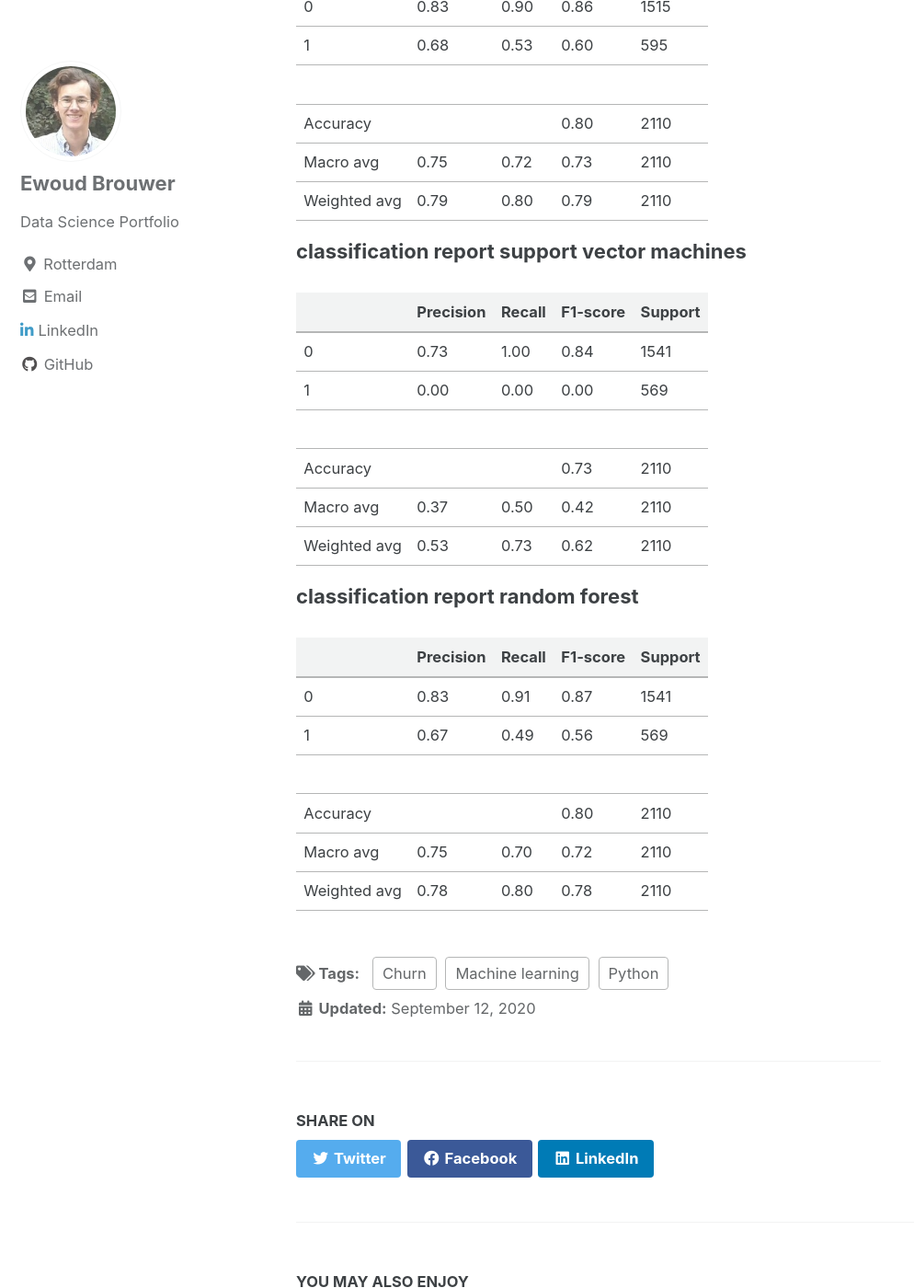
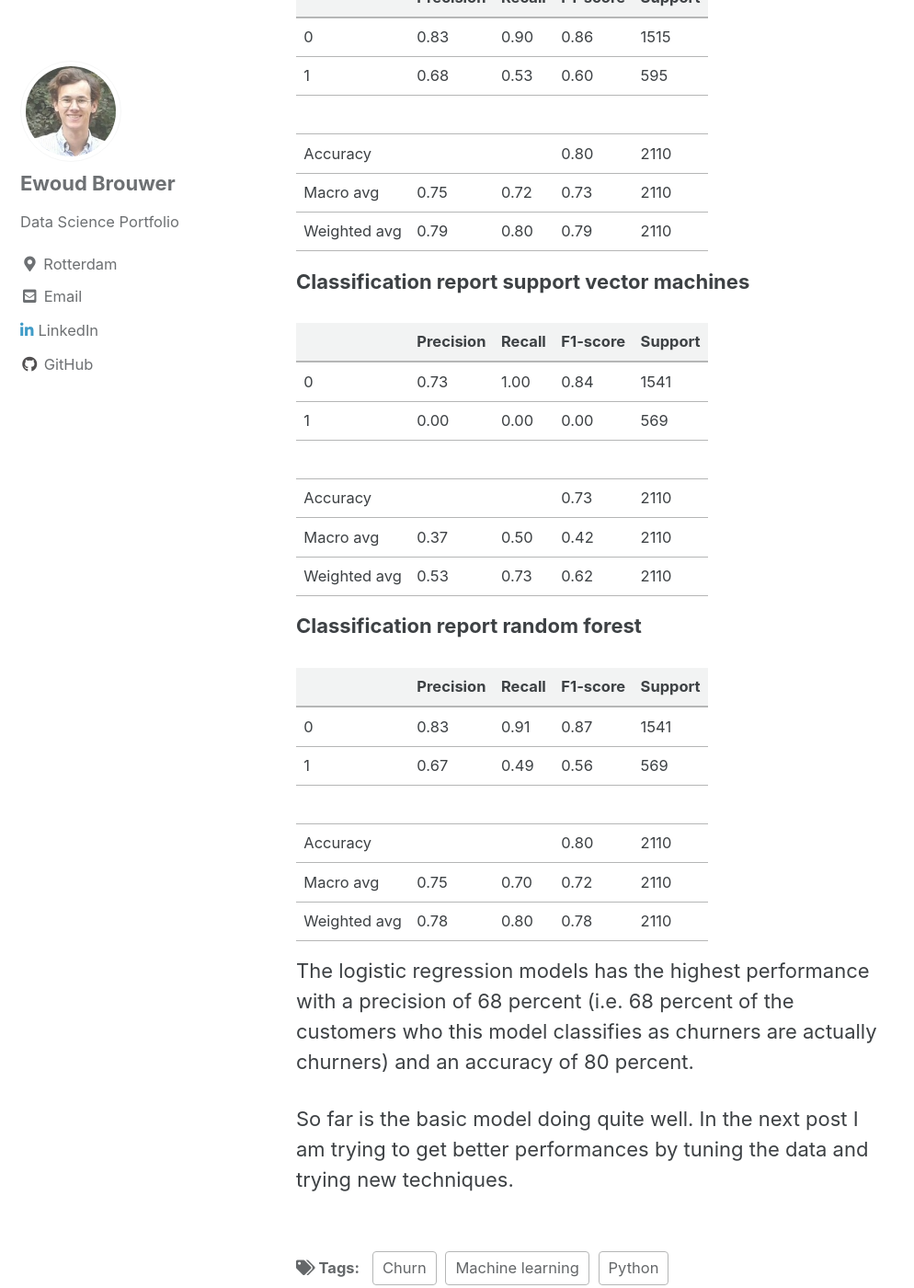
Before and after one commit to ewoudb33/ewoudb33.github.io, a Jekyll site: the page built from _posts/2020-09-12-churn-prediction.md, in a window 1280 px wide and 1400 px high, scrolled down 3780 px. Shown: the whole window at 92% size, without its empty margins (0-994 px from the left). Built offline with Jekyll 4.4.1, drawn with Linux system fonts in a browser that asks for light colours; cached includes are drawn as plain includes; some of the changed text lies outside the part shown.

Commit message:
final post

```diff
--- a/_posts/2020-09-12-churn-prediction.md
+++ b/_posts/2020-09-12-churn-prediction.md
@@ -32,21 +32,14 @@ After looking at the distribution of customer tenure, it seems that most custome
 The distribution of tenure and churn reveals that most of the churners, have a low tenure. In other words, customer who just joined the company seem to have a
 higher probability of leaving.
 
-<img src="{{ site.url {{ site.baseurl }}/images/churn-tenure.png" alt = "">
+<img src="{{ site.url {{ site.baseurl }}/images/tenure-churn.png" alt = "">
 
 ### Model fitting
 After transforming the data to a numerical scale and normalizing the continuous variables to get closer to a normal distribution, I conducted three different machine learning algorithms: logistic regression, support vector machines and random forest. The variables that are left to train the model are: Gender      , SeniorCitizen, Partner, Dependents, Tenure, PhoneService, OnlineSecurity,      DeviceProtection, TechSupport, StreamingTV, StreamingMovies, PaperlessBilling  , MonthlyCharges and TotalCharges.
 
 The classification reports below show the performance metrics of the three machine learning models:
 
-**classification report logistic regression**
-
-| Syntax      | Description |
-| ----------- | ----------- |
-| Header      | Title       |
-| Paragraph   | Text        |
-
-
+**Classification report logistic regression**
 
 |              | Precision | Recall | F1-score | Support |
 |--------------|-----------|--------|----------|---------|
@@ -58,7 +51,8 @@ The classification reports below show the performance metrics of the three machi
 | Weighted avg | 0.79      | 0.80   | 0.79     | 2110    |
 
 
-**classification report support vector machines**
+**Classification report support vector machines**
+
 
 |              | Precision | Recall | F1-score | Support |
 |--------------|-----------|--------|----------|---------|
@@ -70,7 +64,7 @@ The classification reports below show the performance metrics of the three machi
 | Weighted avg | 0.53      | 0.73   | 0.62     | 2110    |
 
 
-**classification report random forest**
+**Classification report random forest**
 
 |              | Precision | Recall | F1-score | Support |
 |--------------|-----------|--------|----------|---------|
@@ -80,3 +74,8 @@ The classification reports below show the performance metrics of the three machi
 | Accuracy     |           |        | 0.80     | 2110    |
 | Macro avg    | 0.75      | 0.70   | 0.72     | 2110    |
 | Weighted avg | 0.78      | 0.80   | 0.78     | 2110    |
+
+The logistic regression models has the highest performance with a precision of 68 percent (i.e. 68 percent of the customers who this model classifies as churners are actually churners) and an accuracy of 80 percent.
+
+So far is the basic model doing quite well. In the next post I am trying to
+get better performances by tuning the data and trying new techniques.
```
